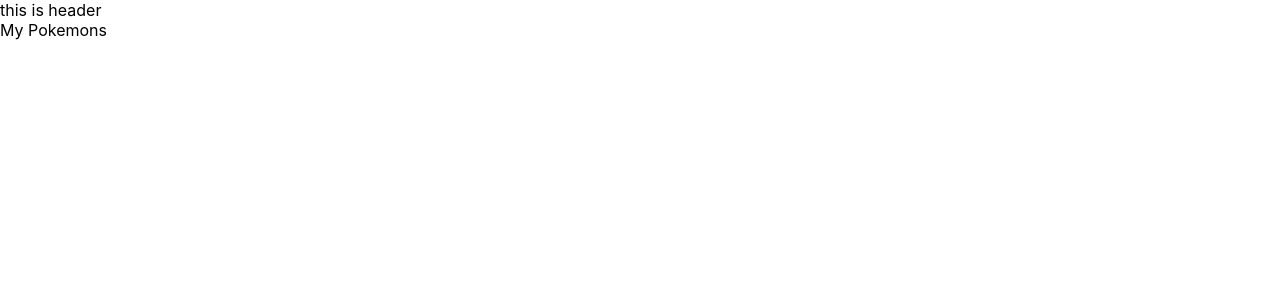
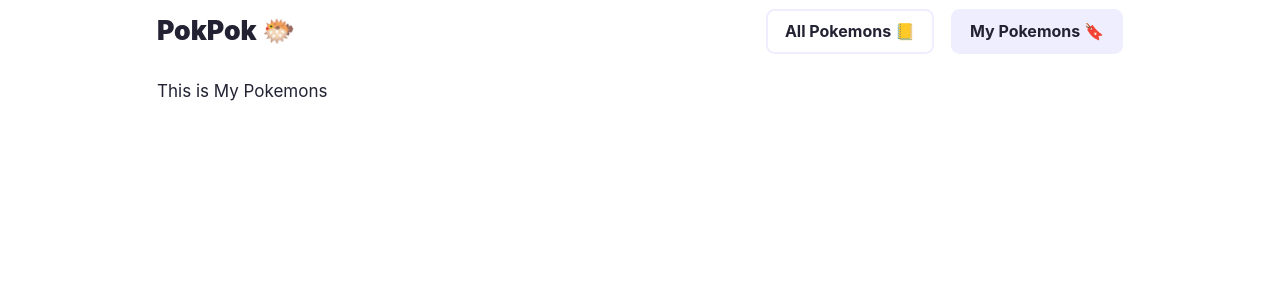
Before and after one commit to damaera/pokpok, a React (Create React App) app: page /me in a window 1280 px wide. Shown: the top 300 px of the page. Built offline with nearby package versions, Linux system fonts and the light colour scheme.

Commit message:
:sparkles: add header and tests

```diff
--- a/src/App.tsx
+++ b/src/App.tsx
@@ -1,20 +1,38 @@
-import { BrowserRouter, Routes, Route } from "react-router-dom";
+import styled from "@emotion/styled";
+import { Routes, Route } from "react-router-dom";
+
 import { ListPokemons } from "./screens/ListPokemons";
 import { PokemonDetail } from "./screens/PokemonDetail";
 import { MyPokemons } from "./screens/MyPokemons";
+import { Header } from "./ui/Header";
+import { baseSize } from "./ui/constant";
+import { GlobalStyle } from "./ui/GlobalStyle";
+
+const Content = styled.section`
+  padding: ${baseSize}px;
+
+  font-size: ${baseSize}px;
+`;
+
+const Container = styled.div`
+  margin: 0 auto;
+  max-width: 1000px;
+`;
 
 function App() {
   return (
     <div className="App">
-      <div>this is header</div>
-
-      <BrowserRouter>
-        <Routes>
-          <Route path="/" element={<ListPokemons />} />
-          <Route path="/me" element={<MyPokemons />} />
-          <Route path="/pokemon/:id" element={<PokemonDetail />} />
-        </Routes>
-      </BrowserRouter>
+      <Container>
+        <GlobalStyle />
+        <Header />
+        <Content>
+          <Routes>
+            <Route path="/" element={<ListPokemons />} />
+            <Route path="/me" element={<MyPokemons />} />
+            <Route path="/pokemon/:id" element={<PokemonDetail />} />
+          </Routes>
+        </Content>
+      </Container>
     </div>
   );
 }
--- a/src/index.tsx
+++ b/src/index.tsx
@@ -5,6 +5,7 @@ import App from "./App";
 import reportWebVitals from "./reportWebVitals";
 
 import { ApolloClient, InMemoryCache, ApolloProvider } from "@apollo/client";
+import { BrowserRouter } from "react-router-dom";
 
 const client = new ApolloClient({
   uri: "https://graphql-pokeapi.graphcdn.app/",
@@ -14,7 +15,9 @@ const client = new ApolloClient({
 ReactDOM.render(
   <React.StrictMode>
     <ApolloProvider client={client}>
-      <App />
+      <BrowserRouter>
+        <App />
+      </BrowserRouter>
     </ApolloProvider>
   </React.StrictMode>,
   document.getElementById("root")
--- /dev/null
+++ b/src/routes.ts
@@ -0,0 +1,7 @@
+const listPokemons = "/"
+
+const myPokemons = "/me"
+
+const pokemonDetail = (id: string) => `/pokemon/${id}`
+
+export const routes = { listPokemons, myPokemons, pokemonDetail }
--- a/src/screens/MyPokemons.tsx
+++ b/src/screens/MyPokemons.tsx
@@ -4,7 +4,7 @@
 // pokemons in this list persist even after a full page reload.
 
 const MyPokemons: React.FC<{}> = () => {
-  return <div>My Pokemons</div>;
+  return <div>This is My Pokemons</div>;
 };
 
 export { MyPokemons };
--- /dev/null
+++ b/src/ui/GlobalStyle.tsx
@@ -0,0 +1,21 @@
+import { css, Global } from "@emotion/react";
+import { color, typography } from "./constant";
+
+const globalStyle = css`
+  a {
+    text-decoration: none;
+    color: inherit;
+  }
+  .App {
+    font-size: ${typography.md};
+    line-height: 1.5;
+    background-color: ${color.background};
+    color: ${color.foreground};
+  }
+`;
+
+const GlobalStyle: React.FC<{}> = () => {
+  return <Global styles={globalStyle} />;
+};
+
+export { GlobalStyle };
--- /dev/null
+++ b/src/ui/Header.tsx
@@ -0,0 +1,66 @@
+import styled from "@emotion/styled";
+import { Link, NavLink } from "react-router-dom";
+import { baseSize, color, typography } from "./constant";
+
+import { routes } from "../routes";
+
+const Wrapper = styled.header`
+  background-color: white;
+  padding: ${baseSize / 2}px ${baseSize}px;
+
+  display: flex;
+  flex-direction: row;
+  justify-content: space-between;
+  align-items: center;
+`;
+
+const Section = styled.div`
+  display: flex;
+`;
+
+const LinkItem = styled.div<{ isActive: boolean }>`
+  font-weight: 700;
+  padding: ${baseSize / 2}px ${baseSize}px;
+  border-radius: ${baseSize / 2}px;
+  border: solid 2px ${color.backgroundSecondary};
+  background-color: ${(props) =>
+    props.isActive ? color.backgroundSecondary : color.background};
+`;
+
+const Title = styled.div`
+  font-size: ${typography.xl}px;
+  font-weight: 900;
+`;
+
+const WSpacer = styled.div<{ w?: number }>`
+  width: ${(props) => (props.w || 1) * baseSize}px;
+  height: 100%;
+`;
+
+const Header: React.FC<{}> = () => {
+  return (
+    <Wrapper>
+      <Section>
+        <Link to={routes.listPokemons}>
+          <Title>PokPok 🐡</Title>
+        </Link>
+      </Section>
+
+      <Section>
+        <NavLink to={routes.listPokemons}>
+          {({ isActive }) => (
+            <LinkItem isActive={isActive}>All Pokemons 📒</LinkItem>
+          )}
+        </NavLink>
+        <WSpacer />
+        <NavLink to={routes.myPokemons}>
+          {({ isActive }) => (
+            <LinkItem isActive={isActive}>My Pokemons 🔖</LinkItem>
+          )}
+        </NavLink>
+      </Section>
+    </Wrapper>
+  );
+};
+
+export { Header };
--- /dev/null
+++ b/src/ui/constant.ts
@@ -0,0 +1,23 @@
+const baseSize = 17;
+
+const scale = 1.25
+
+// https://type-scale.com/
+const typography = {
+  xs: baseSize / scale / scale,
+  sm: baseSize / scale,
+  md: baseSize,
+  lg: baseSize * scale,
+  xl: baseSize * scale * scale,
+}
+
+const color = {
+  background: "#fff",
+  backgroundSecondary: "#eef",
+  backgroundTertiary: "#ccd",
+  foreground: "#223",
+  foregroundSecondary: "#445",
+  foregroundTertiary: "#667",
+}
+
+export { baseSize, typography, color }
```
Also changed, not shown: 2 other files (tests, documents, lock files or other folders).
